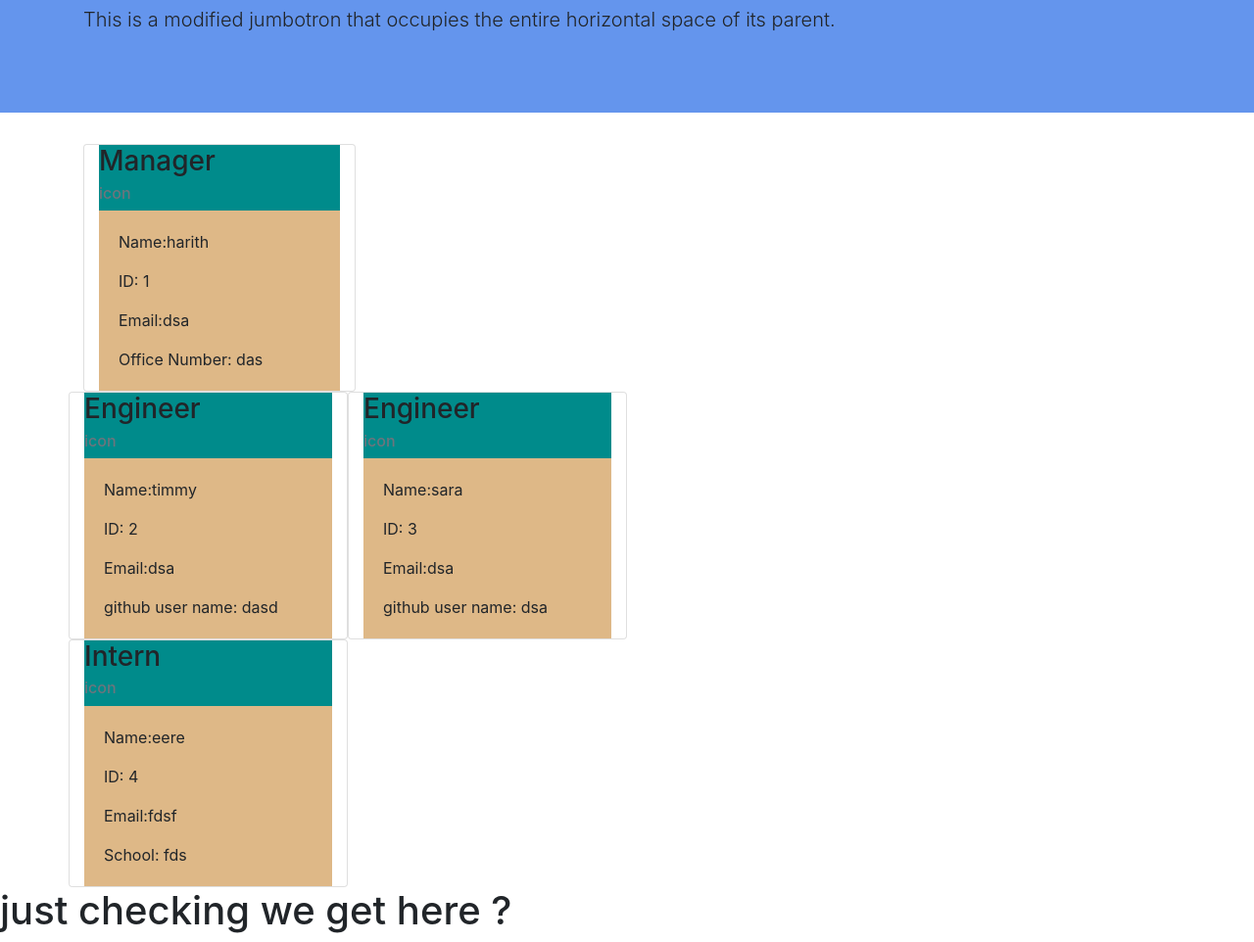
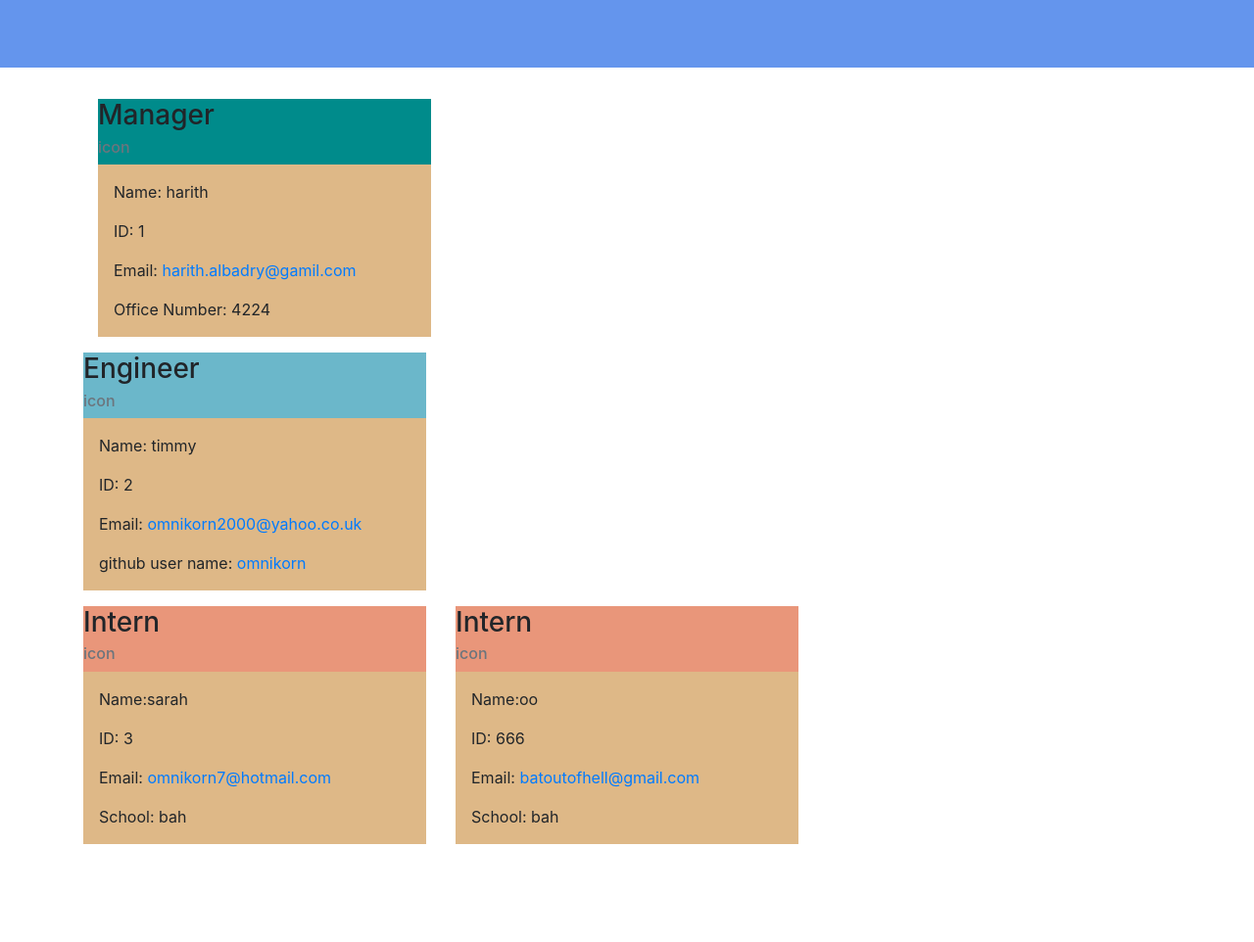
Before and after one commit to Omnikorn/Team_Builder, a website: page newteam.html in a window 1280 px wide. Shown: the part 134-1096 px from the top of the page at 98% size. After the commit the page ends 1012 px from the top, so only its background shows below. Drawn offline with nearby package versions, Linux system fonts and the light colour scheme.

Commit message:
fixed layout and html link issues

```diff
--- a/newteam.html
+++ b/newteam.html
@@ -12,70 +12,73 @@
 		<div class="jumbotron jumbotron-fluid">
 			<div class="container">
 			  <h1 class="display-4">My Team</h1>
-			  <p class="lead">This is a modified jumbotron that occupies the entire horizontal space of its parent.</p>
 			</div>
 		  </div>
-		  <section class="container ">
 
-		  <div class="card col-3" >
+
+	<section class="container">
+
+	<div class="card col-4" >
 	<div class="card-body manager">
 	  <h3 class="card-title">Manager</h3>
 	  <h6 class="card-subtitle mb-2 text-muted">icon</h6>
 	  <div class="cardtweak">
-		<p class="card-text">Name:harith</p>
+		<p class="card-text">Name: harith</p>
 		<p class="card-text">ID: 1</p>
-		<p class="card-text">Email:dsa</p>
-		<p class="card-text">Office Number: das</p>
+		<p class="card-text">Email:<a href="mailto:harith.albadry@gamil.com"> harith.albadry@gamil.com</a></p>
+		<p class="card-text">Office Number: 4224</p>
 	  </div>
 
 	</section>
-		  <section class="container container-fluid">
+
+	<section class="container">
 	<div class="row">
-
-		  <div class="card col-3" >
-	<div class="card-body manager">
+	<div class="card col-4" >
+	<div class="card-body engineer">
 	<h3 class="card-title">Engineer</h3>
 	<h6 class="card-subtitle mb-2 text-muted">icon</h6>
 	<div class="cardtweak">
-		<p class="card-text">Name:timmy</p>
+		<p class="card-text">Name: timmy</p>
 		<p class="card-text">ID: 2</p>
-		<p class="card-text">Email:dsa</p>
-		<p class="card-text">github user name: dasd</p>
+		<p class="card-text">Email:<a href="mailto:omnikorn2000@yahoo.co.uk"> omnikorn2000@yahoo.co.uk</a></p>
+		<p class="card-text">github user name: <a href="https://github.com/omnikorn">omnikorn</a></p>
 	</div>
 	</div>
-	  </div><div class="card col-3" >
-	<div class="card-body manager">
-	  <h3 class="card-title">Engineer</h3>
+	</div>
+	</div>
+	</section>
+
+	<section class="container">
+	<div class="row">
+	<div class="card col-4" >
+	<div class="card-body intern">
+	<h3 class="card-title">Intern</h3>
 	<h6 class="card-subtitle mb-2 text-muted">icon</h6>
 	<div class="cardtweak">
-		<p class="card-text">Name:sara</p>
+		<p class="card-text">Name:sarah</p>
 		<p class="card-text">ID: 3</p>
-		<p class="card-text">Email:dsa</p>
-		<p class="card-text">github user name: dsa</p>
+		<p class="card-text">Email:<a href="mailto:omnikorn7@hotmail.com"> omnikorn7@hotmail.com</a></p>
+		<p class="card-text">School: bah</p>
+	  </div>
+	  </div>
+	  </div>
+	<div class="card col-4" >
+	<div class="card-body intern">
+	  <h3 class="card-title">Intern</h3>
+	  <h6 class="card-subtitle mb-2 text-muted">icon</h6>
+	  <div class="cardtweak">
+		<p class="card-text">Name:oo</p>
+		<p class="card-text">ID: 666</p>
+		<p class="card-text">Email:<a href="mailto:batoutofhell@gmail.com"> batoutofhell@gmail.com</a></p>
+		<p class="card-text">School: bah</p>
 	  </div>
 	  </div>
 	</div>
 
-		  </div>
-		  </section>
-		  </section>
-		  <section class="container container-fluid">
-		  <div class="row">
-
-		  <div class="card col-3" >
-	<div class="card-body manager">
-	  <h3 class="card-title">Intern</h3>
-	  <h6 class="card-subtitle mb-2 text-muted">icon</h6>
-	  <div class="cardtweak">
-		<p class="card-text">Name:eere</p>
-		<p class="card-text">ID: 4</p>
-		<p class="card-text">Email:fdsf</p>
-		<p class="card-text">School: fds</p>
-	  </div>
 
 		</div>
 		</section>
-		  <h1> just checking we get here ? </h1>
+
 		  <!-- SCRIPT -->
 		  <script src="https://code.jquery.com/jquery-3.5.1.slim.min.js" integrity="sha384-DfXdz2htPH0lsSSs5nCTpuj/zy4C+OGpamoFVy38MVBnE+IbbVYUew+OrCXaRkfj" crossorigin="anonymous"></script>
 		  <script src="https://cdn.jsdelivr.net/npm/bootstrap@4.6.0/dist/js/bootstrap.bundle.min.js" integrity="sha384-Piv4xVNRyMGpqkS2by6br4gNJ7DXjqk09RmUpJ8jgGtD7zP9yug3goQfGII0yAns" crossorigin="anonymous"></script>
--- a/testpage.css
+++ b/testpage.css
@@ -1,24 +1,38 @@
+*{
+    margin:0;
+    padding:0;
+
+    box-sizing: border-box;
+}
 .jumbotron{
     background-color: cornflowerblue;
 }
 
+.card{
+    border: none;
+}
 
 .manager{
     background-color: darkcyan;
     padding: 0;
+    margin-bottom: 2vh;
 }
 
 .engineer{
-    background-color: darkorange;
+    background-color: rgb(107, 183, 202);
+    padding: 0;
+    margin-bottom: 2vh;
 }
 
 .intern{
     background-color: darksalmon;
+    padding: 0;
+    margin-bottom: 2vh;
 }
 
 .cardtweak{
     margin: 0px;;
-    padding:20px;
+    padding:1em;
     background-color: burlywood;
 
 }
```
Also changed, not shown: index.js (+15 -11 lines), teams.html (deleted, +0 -61 lines). Lines whose indentation alone changed are shown as unchanged.
